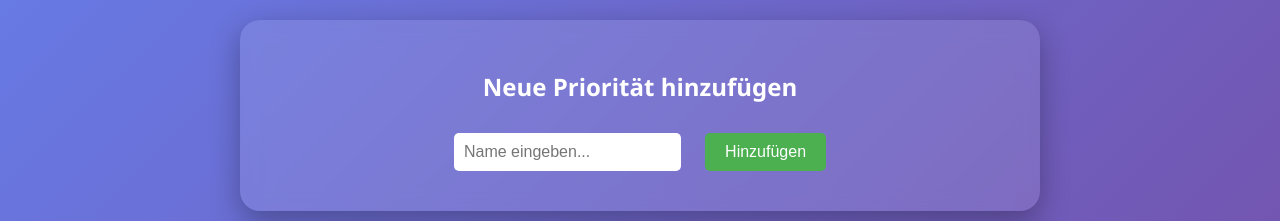
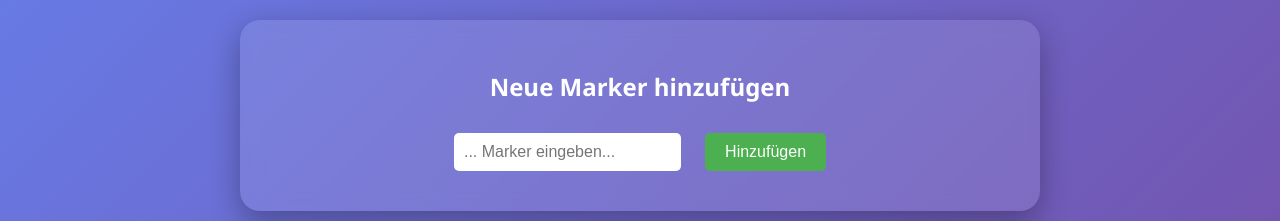
Before and after one commit to Horizon-Research-UG/t3, a plain HTML site: page index.html in a window 1280 px wide. Shown: the part 174-395 px from the top of the page. Drawn offline with Linux system fonts and the light colour scheme.

Commit message:
change names 2

```diff
--- a/index.html
+++ b/index.html
@@ -11,8 +11,8 @@
         <p>Willkommen in der geheimen Ecke von Hogwarts!</p>
 
         <div class="card">
-            <h2>Neue Priorität hinzufügen</h2>
-            <input type="text" id="nameInput" placeholder="Name eingeben...">
+            <h2>Neue Marker hinzufügen</h2>
+            <input type="text" id="nameInput" placeholder="... Marker eingeben...">
             <button onclick="addName()">Hinzufügen</button>
         </div>
 
```
